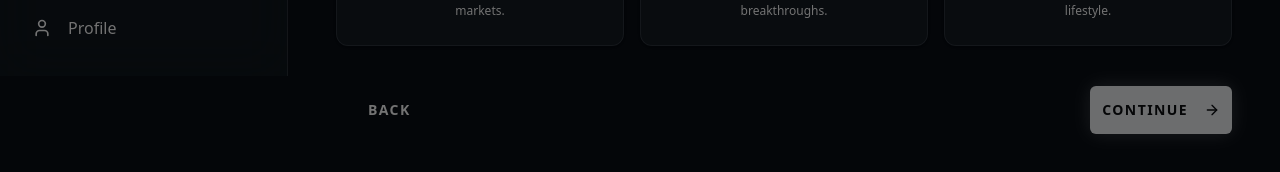
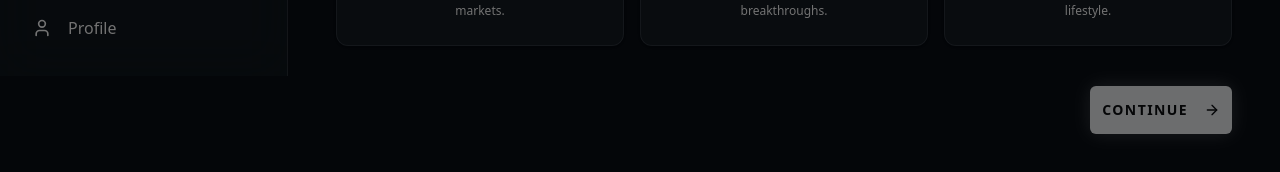
Before and after one commit to Monarch-uis/king-video, a Next.js app: page /dashboard/create in a window 1280 px wide. Shown: the part 724-896 px from the top of the page. Built offline with nearby package versions, Linux system fonts and the light colour scheme; no server answers.

Commit message:
style: remove Back button from first step of creation form

```diff
--- a/components/create/create-series-form.tsx
+++ b/components/create/create-series-form.tsx
@@ -25,12 +25,10 @@ export function CreateSeriesForm() {
     }, []);
 
     const handleBack = useCallback(() => {
-        if (currentStep === 1) {
-            router.push("/dashboard");
-        } else {
+        if (currentStep > 1) {
             setCurrentStep((prev) => (prev - 1) as Step);
         }
-    }, [currentStep, router]);
+    }, [currentStep]);
 
     return (
         <div className="mx-auto max-w-4xl space-y-4">
@@ -40,7 +38,6 @@ export function CreateSeriesForm() {
                 {currentStep === 1 && (
                     <NicheSelection
                         onContinue={handleNicheSelect}
-                        onBack={handleBack}
                         selectedNiche={formData.nicheId}
                     />
                 )}
--- a/components/create/steps/niche-selection.tsx
+++ b/components/create/steps/niche-selection.tsx
@@ -109,7 +109,7 @@ export function NicheSelection({ onContinue, onBack, selectedNiche: initialNiche
                 </TabsContent>
             </Tabs>
 
-            <div className="flex justify-between items-center pt-4">
+            <div className={cn("flex items-center pt-4", onBack ? "justify-between" : "justify-end")}>
                 {onBack && (
                     <Button
                         variant="ghost"
```
